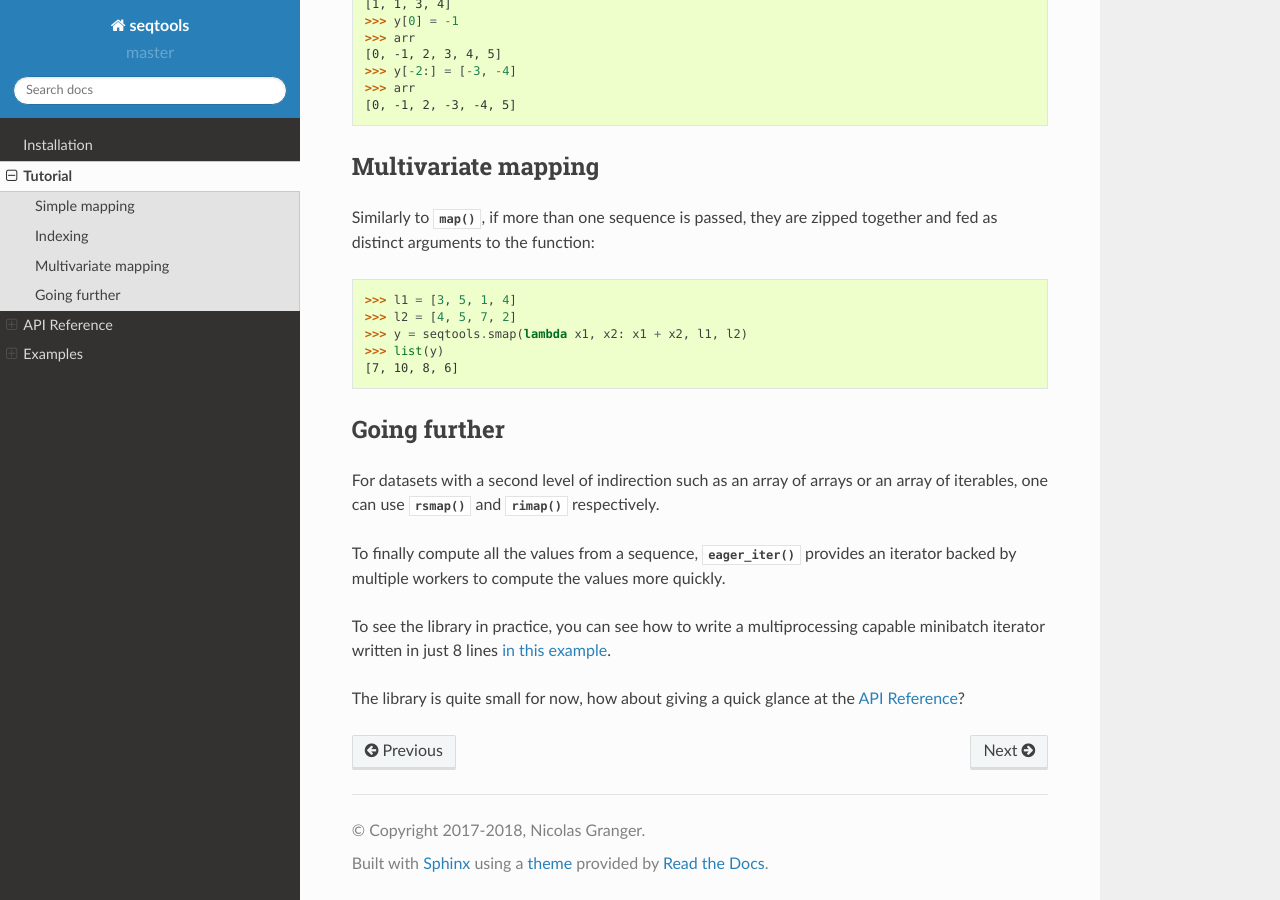
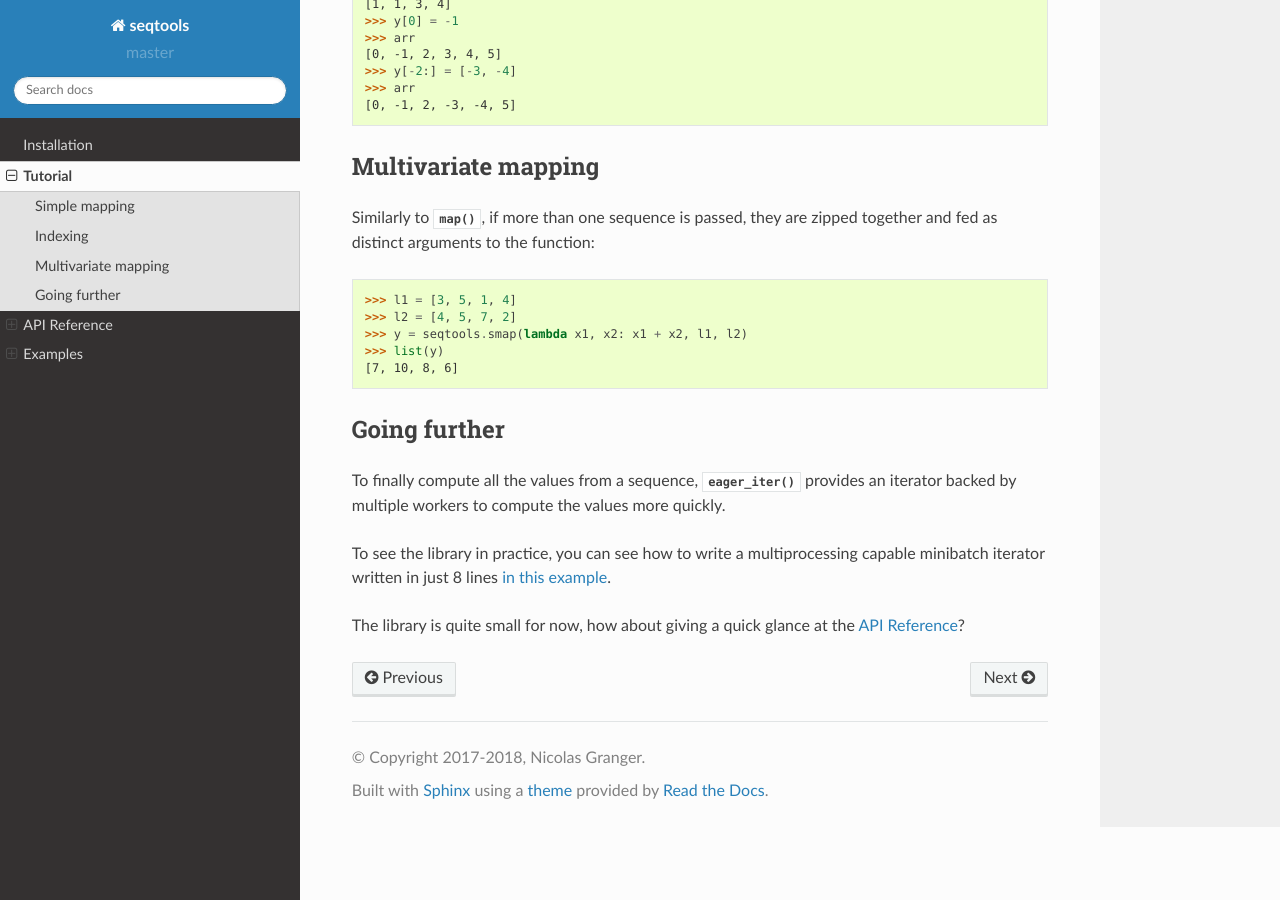
Before and after one commit to nlgranger/SeqTools, a Sphinx documentation site: the page built from docs/tutorial.rst, in a window 1280 px wide and 900 px high, scrolled down 2032 px. Built offline with Sphinx 7.4.7 and the Read the Docs theme 2.0.0, drawn with Linux system fonts in a browser that asks for light colours.

Commit message:
minor editions

```diff
--- a/docs/reference.rst
+++ b/docs/reference.rst
@@ -38,6 +38,8 @@ Indexing and reshaping
 .. autofunction:: take
 .. autofunction:: cycle
 .. autofunction:: repeat
+.. autofunction:: batches
+.. autofunction:: split
 
 
 Evaluation
--- a/docs/tutorial.rst
+++ b/docs/tutorial.rst
@@ -126,10 +126,6 @@ together and fed as distinct arguments to the function:
 Going further
 -------------
 
-For datasets with a second level of indirection such as an array of arrays
-or an array of iterables, one can use :func:`rsmap` and
-:func:`rimap` respectively.
-
 To finally compute all the values from a sequence, :func:`eager_iter` provides
 an iterator backed by multiple workers to compute the values more quickly.
 
```
Also changed, not shown: 1 other file.
